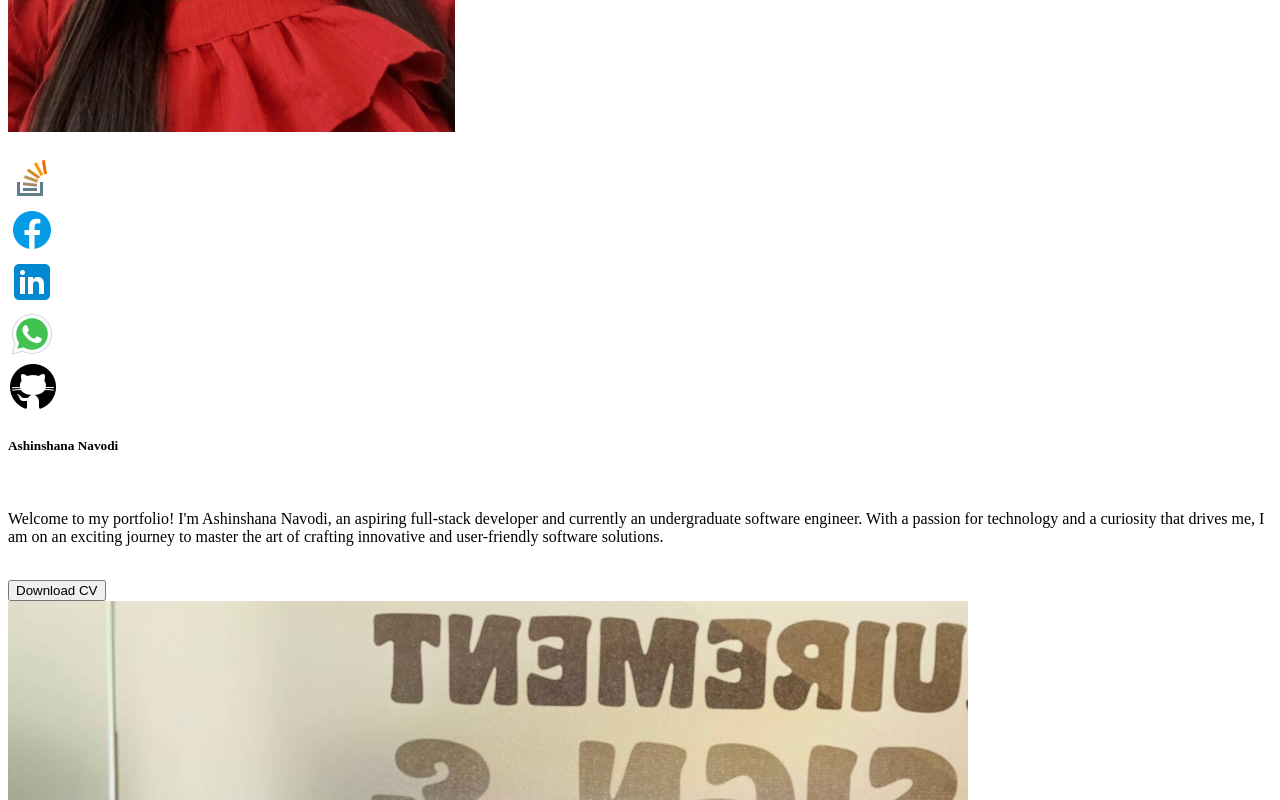
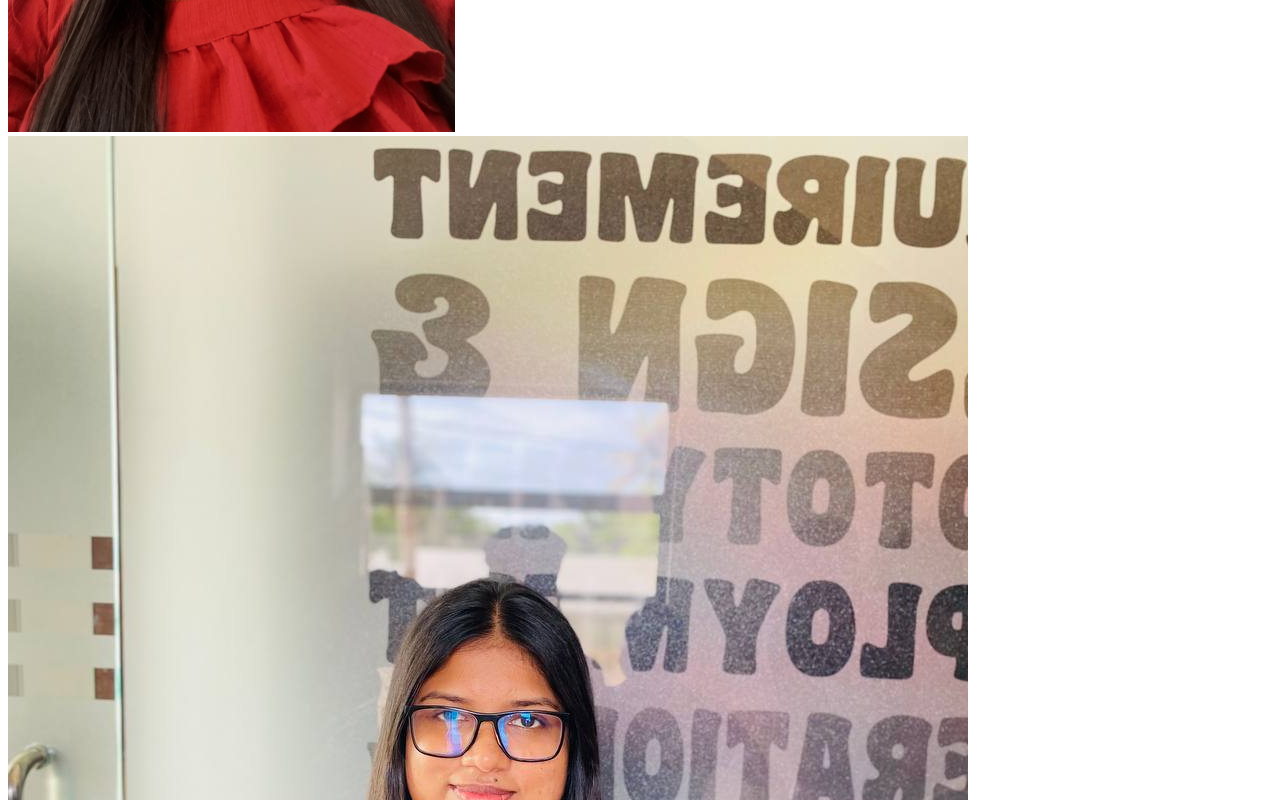
Before and after one commit to ashinsn/my-portfolio, a plain HTML site: page my-portfolio/index.html in a window 1280 px wide. Shown: the part 1100-1900 px from the top of the page. Drawn offline with Linux system fonts and the light colour scheme.

Commit message:
ending of about me topics section

```diff
--- a/my-portfolio/index.html
+++ b/my-portfolio/index.html
@@ -111,35 +111,26 @@
         </div>
             <!--ending right side-hero-->
     </section>
-        <div>
-            <br>
-            <img src="asserts/icons/stack%20overflow.png" alt="stackoverflow">
-            <br>
-            <img src="asserts/icons/facebook.png" alt="facebook">
-            <br>
-            <img src="asserts/icons/linked-in.png" alt="linkedin">
-            <br>
-            <img src="asserts/icons/whatsapp.png" alt="whatsapp">
-            <br>
-            <img src="asserts/icons/github.png" alt="github">
-        </div>
+            <!--ending hero section-->
 
+        <!--about me section-topics-->
+       <section class="aboutMe-section">
+           <section class="aboutMe-section-topics">
+
+        <div class="aboutMe-section-topics"></div>
+               <div class="aboutMe-section-image"></div>
+               <img src="asserts/pictures/about-me.jpeg" alt="about me pic">
+    <div class="title">
+       <h1>About Me</h1>
+    </div>
+</div>
     </section>
-        <div>
-            <h4 id="about me" class="section"></h4>
-            <h5><b>Ashinshana Navodi</b></h5>
-            <br>
-            <p>
-                Welcome to my portfolio! I'm Ashinshana Navodi, an aspiring full-stack developer and currently an undergraduate software engineer. With a passion for technology and a curiosity that drives me, I am on an exciting journey to master the art of crafting innovative and user-friendly software solutions.
-            </p>
-            <br>
-            <button id="download CV" class="btn-primary" onclick="alert('Button clicked!')">Download CV</button>
-        </div>
-    <div>
-        <img src="asserts/pictures/about-me.jpeg" alt="about me pic">
-    </div>
-<br>
-    <section>
+
+    <div class="aboutMe-section-topics-bottom"></div>
+    </section>
+    <!--ending of about me topics-->
+
+
     <div>
         <h6 id="skills" class="section"></h6>
         <h5>Skills</h5>
```
